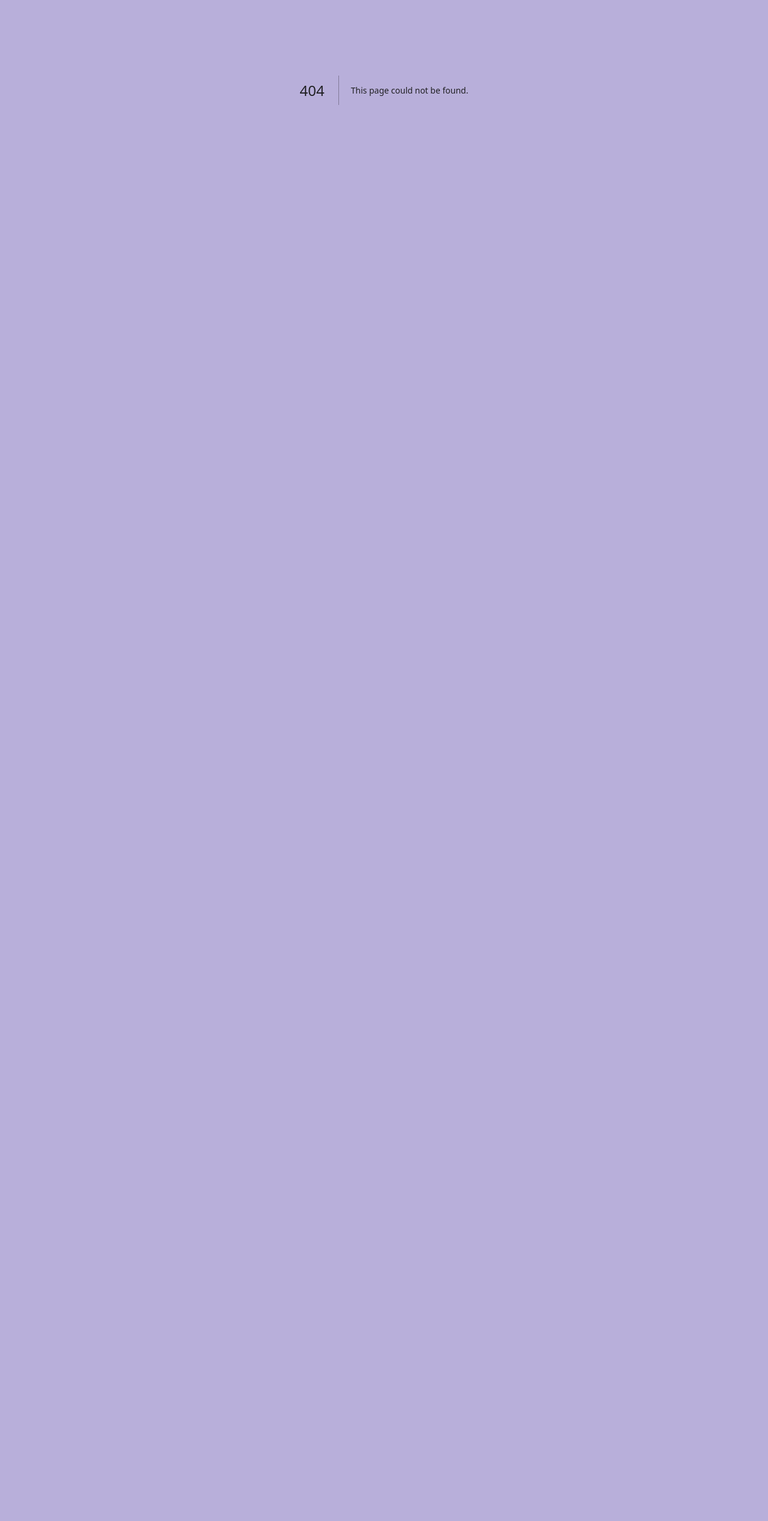
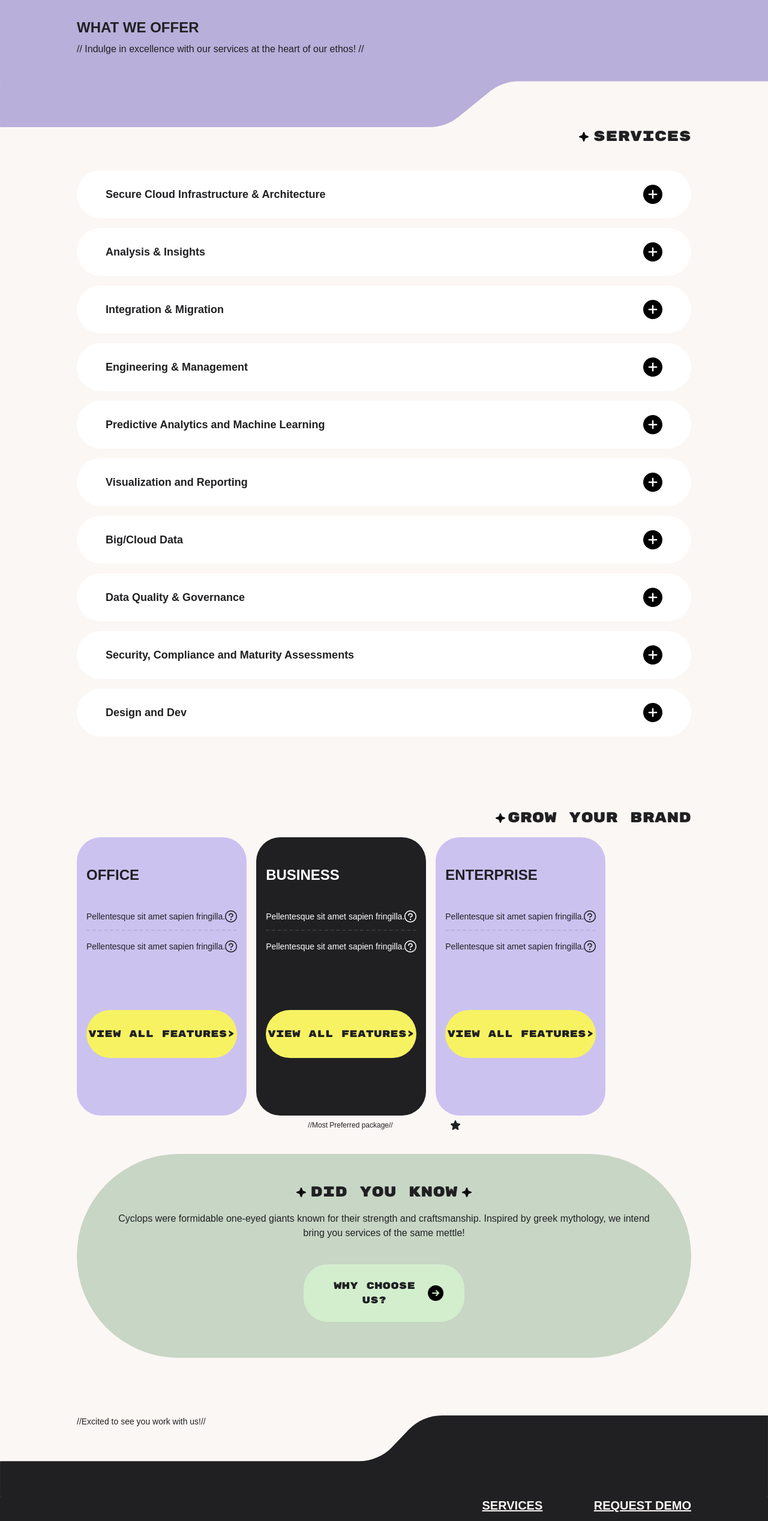
Before and after one commit to AdarshPeri/cyclop, a Next.js app: page /services in a window 1280 px wide. Before the commit this address had no page. Shown: the part 250-2786 px from the top of the page at 60% size. Before the commit the page ends 800 px from the top, so only its background shows below. Built offline with nearby package versions, Linux system fonts and the light colour scheme; a web font is replaced by a local one.

Commit message:
services page hooked up

```diff
--- a/app/components/Footer.js
+++ b/app/components/Footer.js
@@ -1,5 +1,5 @@
 import Image from 'next/image';
-import eye from '@/public/eye.svg'
+import eye from '@/public/eye.svg';
 import Link from 'next/link';
 
 export default function Footer() {
@@ -7,22 +7,38 @@ export default function Footer() {
     <div className='bg-alternate-50 min-h-fit text-tertiary-200 flex flex-col items-center'>
       <div className='flex w-[90%] lg:w-[80%] xl:w-[75%] justify-end'>
         <div className='grid grid-cols-2 gap-6 max-sm:grid-cols-1 max-sm:gap-4'>
-          <strong className='underline text-xl max-tablet:text-base cursor-pointer'>SERVICES</strong>
-          <Link href='/request-demo'><strong className='underline text-xl max-tablet:text-base cursor-pointer'>REQUEST DEMO</strong></Link>
-          <strong className='underline text-xl max-tablet:text-base cursor-pointer'>WHY CYCLOP</strong>
-          <Link href='/contact-us'><strong className='underline text-xl max-tablet:text-base cursor-pointer'>GET IN TOUCH</strong></Link>
+          <Link href='/services'>
+            <strong className='underline text-xl max-tablet:text-base cursor-pointer justify-self-end'>
+              SERVICES
+            </strong>
+          </Link>
+          <Link href='/request-demo'>
+            <strong className='underline text-xl max-tablet:text-base cursor-pointer justify-self-end'>
+              REQUEST DEMO
+            </strong>
+          </Link>
+          <strong className='underline text-xl max-tablet:text-base cursor-pointer justify-self-end'>
+            WHY CYCLOP
+          </strong>
+          <Link href='/contact-us'>
+            <strong className='underline text-xl max-tablet:text-base cursor-pointer justify-self-end'>
+              GET IN TOUCH
+            </strong>
+          </Link>
         </div>
       </div>
       <div className='flex w-[90%] lg:w-[80%] xl:w-[75%] justify-start text-secondary-50 max-tablet:text-sm max-sm:mt-4'>
-        <p>
-            Cyclop Design & Data services <br/>
-            abc@gmail.com <br/>
-            9876543210
+        <p className='font-bold'>
+          Cyclop Design & Data services <br />
+          abc@gmail.com <br />
+          9876543210
         </p>
       </div>
       <div className='flex w-[90%] lg:w-[80%] xl:w-[75%] justify-between items-center py-10 max-tablet:text-sm max-sm:flex-col-reverse max-sm:items-start max-sm:gap-6'>
-        <p className='max-sm:text-sm text-tertiary-100'>© 2024 Cyclop Design & Data. All rights reserved.</p>
-        <Image src={eye} alt='eye' className='animate-blink'/>
+        <p className='max-sm:text-sm text-tertiary-100'>
+          © 2024 Cyclop Design & Data. All rights reserved.
+        </p>
+        <Image src={eye} alt='eye' className='animate-blink' />
       </div>
     </div>
   );
--- a/app/components/FullPageNav.js
+++ b/app/components/FullPageNav.js
@@ -30,14 +30,16 @@ export default function FullPageNav() {
         <ul
           className={` ${rubik.className} text-tertiary-200 text-2xl max-md:text-xl lg:text-3xl absolute top-1/4 left-[15%] lg:left-[15%] max-sm:top-[15%] md:left-[9%]`}
         >
-          <Link href='/home'>
+          <Link href='/home' onClick={() => setIsNavOpen(false)}>
             <li className='py-4 border-b-2 border-dashed border-b-tertiary-200/10 cursor-pointer hover:text-secondary-50'>
               HOME
             </li>
           </Link>
-          <li className='py-4 border-b-2 border-dashed border-b-tertiary-200/10 cursor-pointer hover:text-secondary-50'>
-            SERVICES
-          </li>
+          <Link href='/services' onClick={() => setIsNavOpen(false)}>
+            <li className='py-4 border-b-2 border-dashed border-b-tertiary-200/10 cursor-pointer hover:text-secondary-50'>
+              SERVICES
+            </li>
+          </Link>
           <li className='py-4 border-b-2 border-dashed border-b-tertiary-200/10 cursor-pointer hover:text-secondary-50'>
             WHY CYCLOP
           </li>
--- a/app/components/HeaderComp.js
+++ b/app/components/HeaderComp.js
@@ -1,11 +1,11 @@
 import Image from 'next/image';
 
-
-export default function HeaderComp({ imageSource, text }) {
+export default function HeaderComp({ imageSource, text, title }) {
   return (
     <div className='w-[90%] lg:w-[80%] xl:w-[75%] bg-primary-100 mt-10'>
       <Image src={imageSource} alt='heading' />
-      <p className='mt-8'>{text}</p>
+      {title && <p className='uppercase text-2xl mt-8 font-bold'>{title}</p>}
+      <p className={`${title ? 'mt-2' : 'mt-8'}`}>{text}</p>
     </div>
   );
 }
--- a/app/components/ServicesCarousel.js
+++ b/app/components/ServicesCarousel.js
@@ -8,6 +8,7 @@ import {
 import useEmblaCarousel from 'embla-carousel-react';
 import Service from './Service';
 import { rubik } from '../common/FontConstants';
+import Link from 'next/link';
 
 const ServicesCarousel = (props) => {
   const { slides, options } = props;
@@ -72,16 +73,15 @@ const ServicesCarousel = (props) => {
             />
           ))}
         </div>
-        <p
-          className={`${rubik.className} underline justify-self-end max-lg:text-sm max-sm:hidden cursor-pointer`}
-        >
-          {'See all [10] >'}
-        </p>
+        <Link href='/services'>
+          <p
+            className={`${rubik.className} underline justify-self-end max-lg:text-sm max-sm:hidden cursor-pointer`}
+          >
+            {'See all [10] >'}
+          </p>
+        </Link>
         <div className='embla__buttons sm:hidden max-sm:block max-sm:justify-self-end md:hidden'>
-            <NextButton
-              onClick={onNextButtonClick}
-              disabled={nextBtnDisabled}
-            />
+          <NextButton onClick={onNextButtonClick} disabled={nextBtnDisabled} />
         </div>
       </div>
     </section>
--- a/app/components/Subscription.js
+++ b/app/components/Subscription.js
@@ -66,14 +66,11 @@ export const PriceCard = ({ heading, width = '33%' }) => {
             <ReturnQuestionSvg />
           </div>
         </div>
-        <div className='flex flex-col justify-center gap-8 items-start mt-24'>
-          <strong className={`${rubik.className} uppercase text-xs underline cursor-pointer`}>
-            {'View all features>'}
-          </strong>
+        <div className='flex flex-col justify-center items-start mt-24'>
           <button
             className={`${rubik.className} bg-secondary-50 rounded-full w-[100%] h-20 max-sm:h-16 py-4 max-sm:py-2 max-lg:text-sm max-xs:text-xs uppercase flex items-center justify-center text-alternate-50`}
           >
-            {'contact us for more>'}
+            {'View all features>'}
           </button>
         </div>
       </div>
@@ -106,14 +103,11 @@ export const PriceCardBlack = ({ heading, width = '33%' }) => {
             <ReturnQuestionSvg fill={'white'} />
           </div>
         </div>
-        <div className='flex flex-col justify-center gap-8 items-start mt-24'>
-          <strong className={`${rubik.className} uppercase text-xs underline cursor-pointer`}>
-            {'View all features>'}
-          </strong>
+        <div className='flex flex-col justify-center items-start mt-24'>
           <button
             className={`${rubik.className} bg-secondary-50 rounded-full w-[100%] h-20 max-sm:h-16 py-4 max-sm:py-2 max-lg:text-sm max-xs:text-xs uppercase flex items-center justify-center text-alternate-50`}
           >
-            {'contact us for more>'}
+            {'View all features>'}
           </button>
         </div>
       </div>
--- a/app/components/WhatWeOffer.js
+++ b/app/components/WhatWeOffer.js
@@ -2,8 +2,9 @@ import { azeret, rubik } from '@/app/common/FontConstants';
 import star from '@/public/small-star.svg';
 import Image from 'next/image';
 import ServicesCarousel from './ServicesCarousel';
+import Link from 'next/link';
 
-const allServices = [
+export const allServices = [
   [
     {
       text: 'Secure Cloud Infrastructure & Architecture',
@@ -104,20 +105,24 @@ export default function WhatWeOffer() {
   return (
     <div className='w-[90%] lg:w-[80%] xl:w-[75%] mt-20'>
       <div className='flex pt-2 items-center justify-start gap-2 mb-6 max-sm:gap-0 max-sm:w-[95vw]'>
-        <p className={`${rubik.className} uppercase text-3xl max-sm:text-1.2xl max-lg:text-1.2xl max-xl:text-2xl lg:max-xl:text-2xl`}>
+        <p
+          className={`${rubik.className} uppercase text-3xl max-sm:text-1.2xl max-lg:text-1.2xl max-xl:text-2xl lg:max-xl:text-2xl`}
+        >
           What we offer
         </p>
         <div className='h-4 w-4'>
           <Image src={star} alt='star' />
         </div>
         <p className={`${azeret.className} text-sm max-sm:hidden`}>
-          {
-            '//Experience excellence with our core services.//'
-          }
+          {'//Experience excellence with our core services.//'}
         </p>
-        <p className={`${rubik.className} hidden max-sm:block max-sm:text-xs max-sm:ml-12 underline place-content-end text-xs`}>
-          {'See all>'}
-        </p>
+        <Link href='/services'>
+          <p
+            className={`${rubik.className} hidden max-sm:block max-sm:text-xs max-sm:ml-12 underline place-content-end text-xs`}
+          >
+            {'See all>'}
+          </p>
+        </Link>
       </div>
       <ServicesCarousel slides={allServices} options={{}} />
     </div>
--- /dev/null
+++ b/app/components/WhyChooseUs.js
@@ -0,0 +1,39 @@
+import { rubik } from '@/app/common/FontConstants';
+import rightArrow from '@/public/ArrowCircleRight.svg';
+import star from '@/public/small-star.svg';
+import Image from 'next/image';
+
+const WhyChooseUs = ({ heading, description }) => {
+  return (
+    <div className='w-[90%] lg:w-[80%] xl:w-[75%] flex flex-col items-center gap-4 bg-tertiary-100 rounded-full mb-14 mt-10'>
+      <div className='py-48 px-4 md:py-12 md:px-16'>
+        <div className='flex items-center justify-center gap-2'>
+          <div className='h-4 w-4 relative'>
+            <Image src={star} alt='star' fill />
+          </div>
+          <p className={`${rubik.className} text-right uppercase text-2xl`}>
+            {heading}
+          </p>
+          <div className='h-4 w-4 relative'>
+            <Image src={star} alt='star' fill />
+          </div>
+        </div>
+        <p className='text-center mt-4'>
+          {description}
+        </p>
+        <div className='flex justify-center mt-4'>
+          <button className='flex px-6 py-2 md:py-6 bg-tertiary-50 rounded-4xl items-center justify-between uppercase w-[86%] md:w-[50%] lg:w-[30%] mb-3 mt-6'>
+            <span className={`${rubik.className}`}>WHY CHOOSE US?</span>
+            <Image
+              src={rightArrow}
+              alt='arrow'
+              className='animate-bounce max-sm:h-12 max-sm:w-12 inline-block'
+            />
+          </button>
+        </div>
+      </div>
+    </div>
+  );
+};
+
+export default WhyChooseUs;
--- /dev/null
+++ b/app/services/page.js
@@ -0,0 +1,88 @@
+import { rubik } from '@/app/common/FontConstants';
+import rightArrow from '@/public/ArrowCircleRight.svg';
+import footer from '@/public/footer.svg';
+import section1 from '@/public/sec1mob.svg';
+import section2 from '@/public/sec2mob.svg';
+import services from '@/public/services.svg';
+import star from '@/public/small-star.svg';
+import union from '@/public/union01.svg';
+import Image from 'next/image';
+import Footer from '../components/Footer';
+import FormHeading from '../components/FormHeading';
+import FullPageNav from '../components/FullPageNav';
+import HeaderComp from '../components/HeaderComp';
+import NavigationWithLogo from '../components/NavigationWithLogo';
+import Service from '../components/Service';
+import Subscription from '../components/Subscription';
+import { allServices } from '../components/WhatWeOffer';
+import WhyChooseUs from '../components/WhyChooseUs';
+
+export const metadata = {
+  title: 'Services',
+};
+
+export default function Page() {
+  return (
+    <>
+      <HeaderSection />
+      <ServicesList />
+      <Footer />
+    </>
+  );
+}
+
+const HeaderSection = () => {
+  return (
+    <div className='min-h-content flex flex-col items-center relative'>
+      <NavigationWithLogo />
+      <FullPageNav />
+      <HeaderComp
+        imageSource={services}
+        text={`// Indulge in excellence with our services at the heart of our ethos! //`}
+        title={'what we offer'}
+      />
+      <div className='w-[100dvw] bg-tertiary-200 relative mt-8 lg:mt-0'>
+        <Image src={union} alt='section-break' className='max-sm:hidden' />
+        <Image
+          src={section1}
+          alt='section-break'
+          className='max-sm:block hidden'
+        />
+      </div>
+    </div>
+  );
+};
+
+const ServicesList = () => {
+  const services = allServices.flat();
+  return (
+    <div className='min-h-screen flex flex-col items-center bg-tertiary-200 relative'>
+      <FormHeading heading={'services'} />
+      <div className='w-[90%] lg:w-[80%] xl:w-[75%] mt-10 mb-10 flex flex-col gap-4'>
+        {services.map((service, index) => (
+          <Service key={index} text={service.text} details={service.details} />
+        ))}
+      </div>
+      <Subscription />
+      <WhyChooseUs
+        heading={'Did you know'}
+        description={`Cyclops were formidable one-eyed giants known for their strength and
+          craftsmanship. Inspired by greek mythology, we intend bring you
+          services of the same mettle!`}
+      />
+      <div className='w-[100dvw] relative mt-10'>
+        <Image src={footer} alt='footer' className='max-sm:hidden' />
+        <Image
+          src={section2}
+          alt='section-break'
+          className='max-sm:block hidden'
+        />
+        <p
+          className={`text-sm max-lg:text-xs w-[90%] lg:w-[80%] xl:w-[75%] absolute top-0 max-sm:-top-[40%] lg:max-xl:left-[10%] xl:left-[13%] left-[5%]`}
+        >
+          {'//Excited to see you work with us!//'}
+        </p>
+      </div>
+    </div>
+  );
+};
```
Also changed, not shown: public/services.svg (added).
